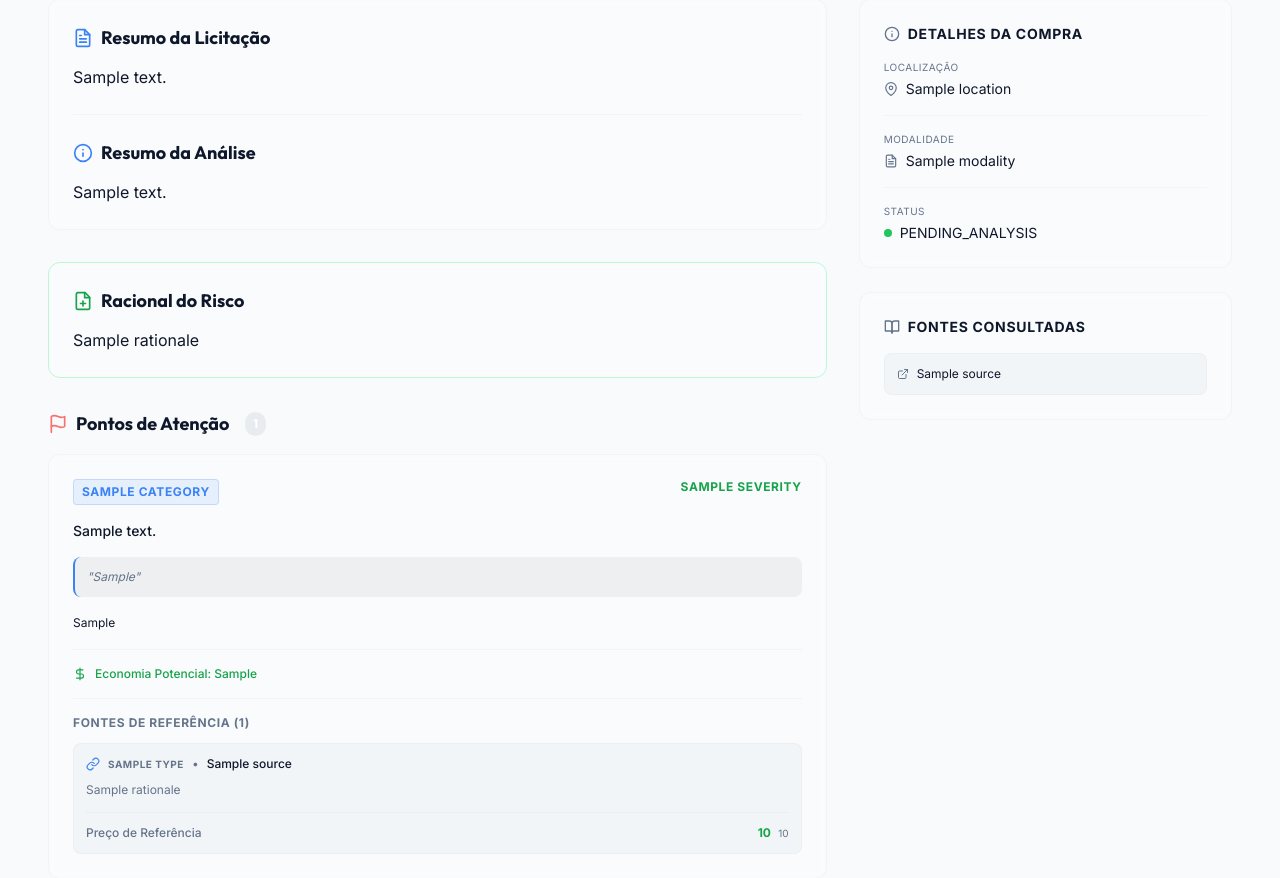
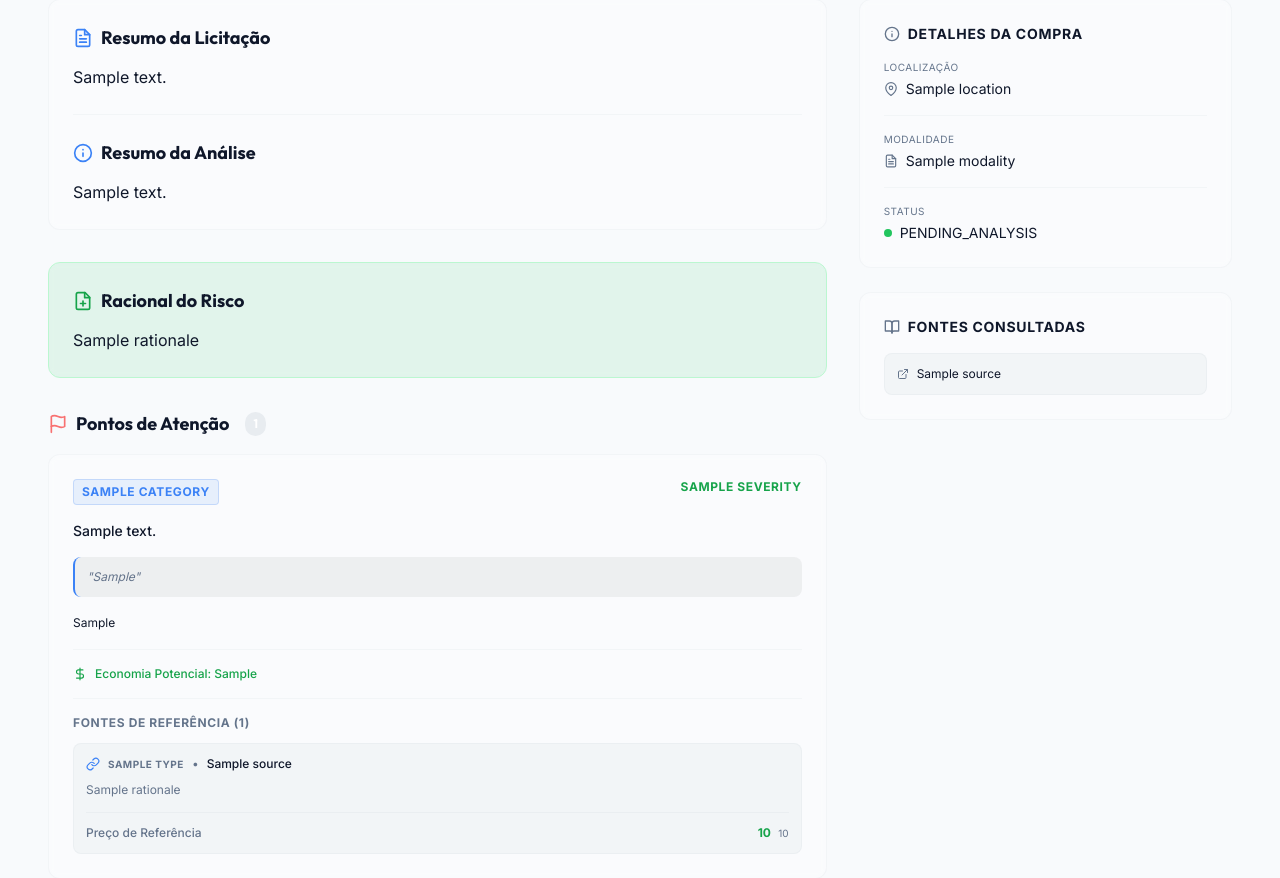
Before and after one commit to hunsche/public-detective, a FastAPI app: template source/public_detective/web/templates/analysis_detail.html in a window 1280 px wide. Shown: the part 442-1320 px from the top of the page. Run offline with FastAPI, Linux system fonts and the light colour scheme; the template is opened without the code that fills it: most values are stand-ins (such as "Sample title", 1, 10 or a date in 2020); parts of the project's set-up code (start-up, migrations or seed data) failed here and were passed over; some libraries are stand-ins or nearby versions.

Commit message:
fix(web): improve risk rationale visibility and fix rustywind ci error
- Update risk rationale background colors to be translucent for better visibility and consistency.

- Configure rustywind hook to run serially to prevent race conditions in CI.

```diff
--- a/source/public_detective/web/templates/analysis_detail.html
+++ b/source/public_detective/web/templates/analysis_detail.html
@@ -219,7 +219,7 @@
           {% endif %}
         </section>
         <!-- Risk Rationale -->
-        <section class="bg-surface/30 dark:bg-secondary/30 border rounded-xl p-6 backdrop-blur-sm {% if analysis.score > 70 %}border-red-200 bg-red-50 dark:border-red-500/30 dark:bg-red-500/5 {% elif analysis.score > 40 %}border-yellow-200 bg-yellow-50 dark:border-yellow-500/30 dark:bg-yellow-500/5 {% else %}border-green-200 bg-green-50 dark:border-green-500/30 dark:bg-green-500/5{% endif %}">
+        <section class="border rounded-xl p-6 backdrop-blur-sm {% if analysis.score > 70 %}border-red-200 bg-red-500/10 dark:border-red-500/30 dark:bg-red-500/10 {% elif analysis.score > 40 %}border-yellow-200 bg-yellow-500/10 dark:border-yellow-500/30 dark:bg-yellow-500/10 {% else %}border-green-200 bg-green-500/10 dark:border-green-500/30 dark:bg-green-500/10{% endif %}">
           <h2 class="flex gap-2 items-center mb-3 text-lg font-bold dark:text-white text-text font-heading">
             <svg xmlns="http://www.w3.org/2000/svg"
                  width="20"
```
Also changed, not shown: .pre-commit-config.yaml.
